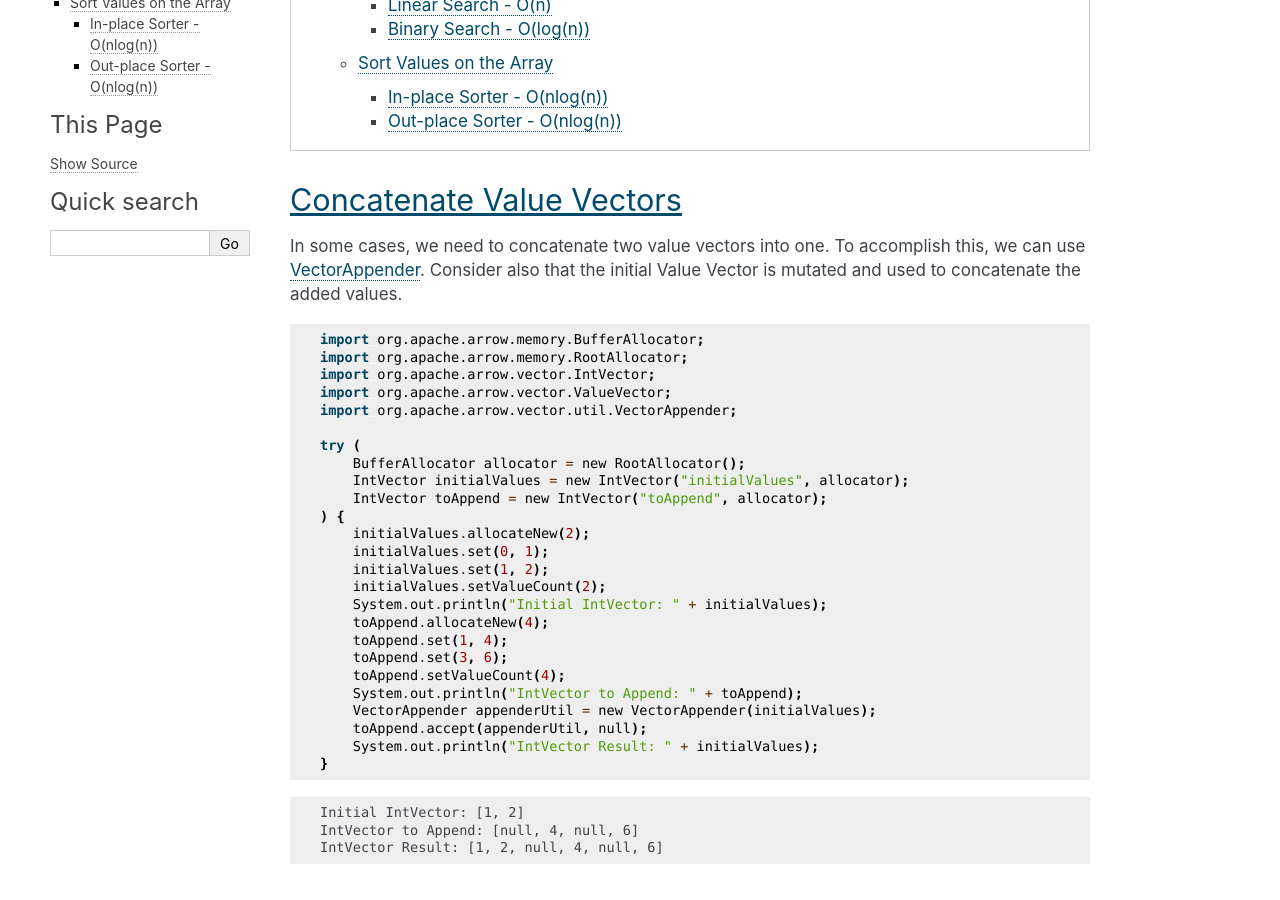
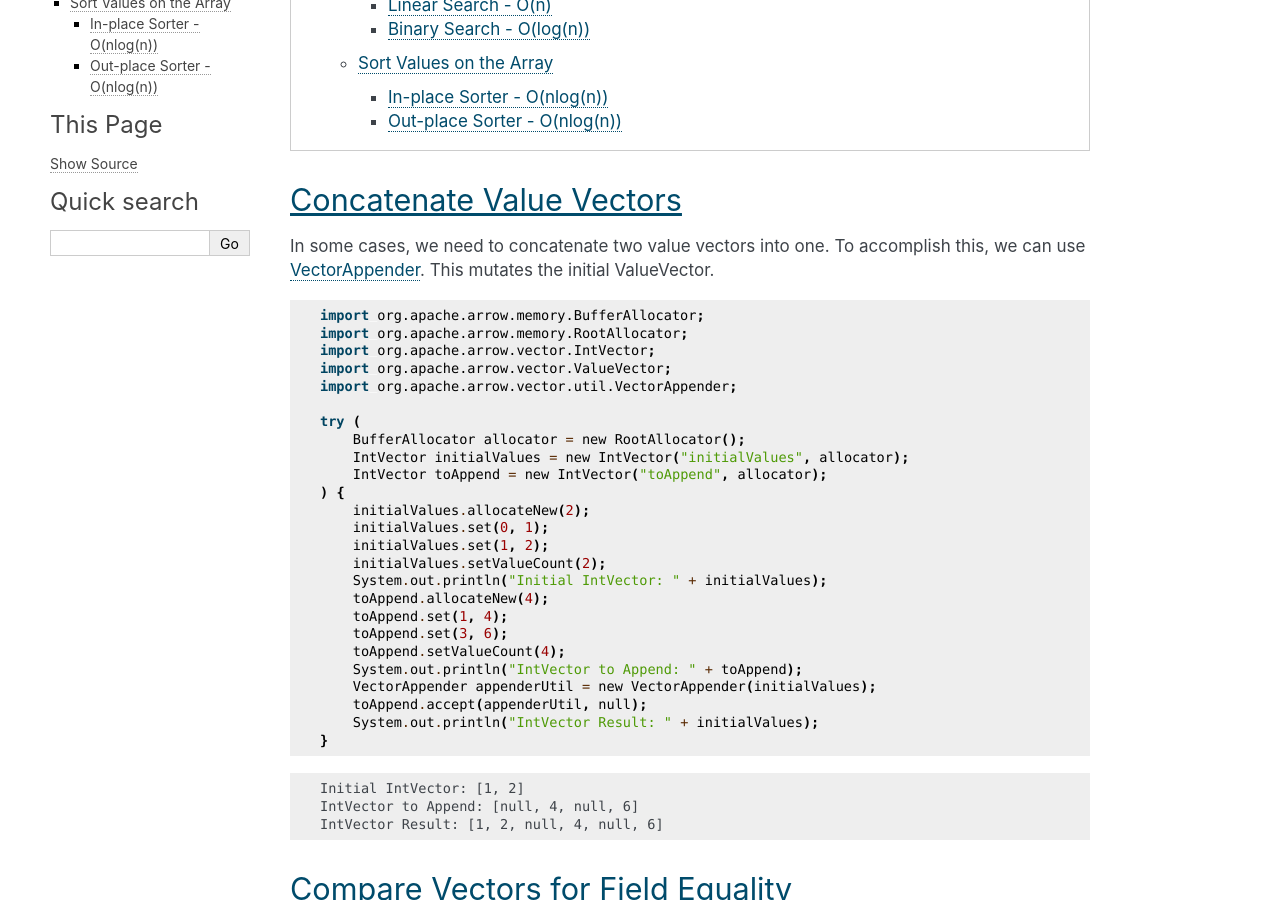
Before and after one commit to apache/arrow-cookbook, a Sphinx documentation site: the page built from java/source/data.rst, in a window 1280 px wide and 900 px high, scrolled down 369 px. Built offline with Sphinx 7.4.7, drawn with Linux system fonts in a browser that asks for light colours; pages that are not in the unit, such as notebooks, are missing from menus; comment, search, counter and statistics services are not loaded.

Commit message:
Update java/source/data.rst

```diff
--- a/java/source/data.rst
+++ b/java/source/data.rst
@@ -27,8 +27,7 @@ Concatenate Value Vectors
 =========================
 
 In some cases, we need to concatenate two value vectors into one. To accomplish
-this, we can use `VectorAppender`_. Consider also that the initial Value Vector
-is mutated and used to concatenate the added values.
+this, we can use `VectorAppender`_. This mutates the initial ValueVector.
 
 .. testcode::
 
```
